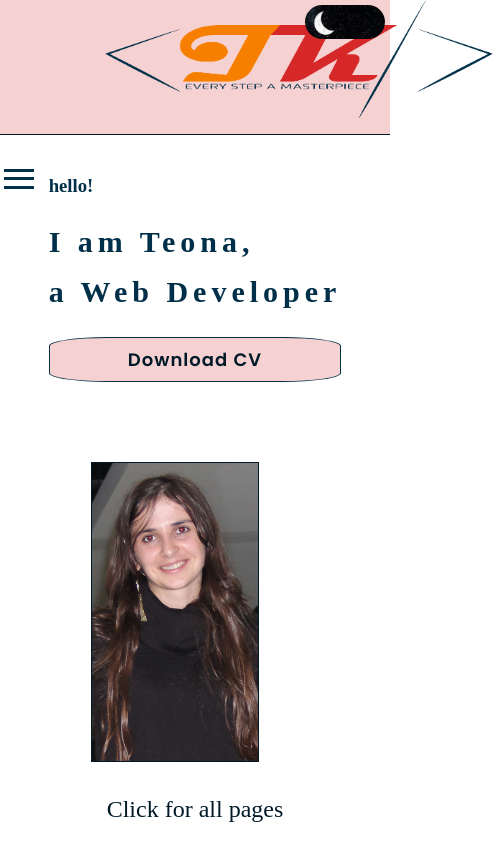
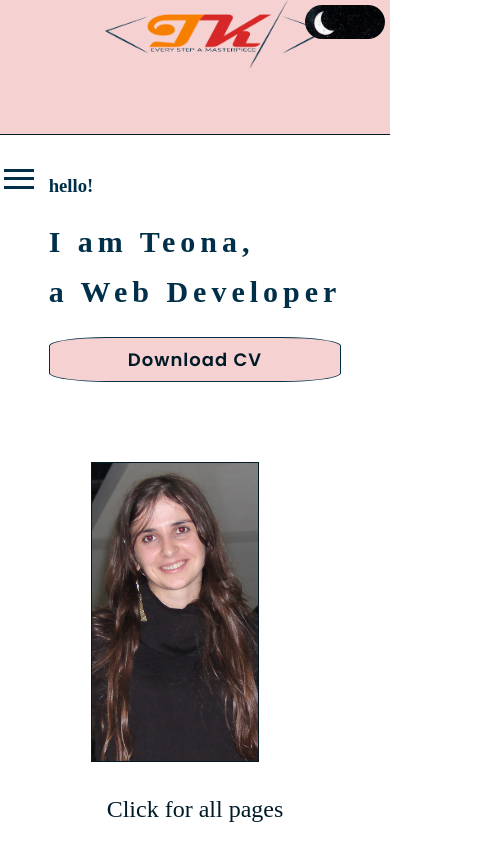
Before and after one commit to teokartvelishvili/aboutme, a React (Create React App) app: page / in a window 390 px wide. Shown: the top 844 px of the page, 493 px wide, since content can reach past the window. Built offline with nearby package versions, Linux system fonts and the light colour scheme.

Commit message:
Update Header.css

```diff
--- a/src/Components/Header/Header.css
+++ b/src/Components/Header/Header.css
@@ -69,7 +69,7 @@ width: 10px;
      }
     .LogoCont img
     {
-        height: 14vh;
+        height: 8vh;
         width: auto;
 
      }
```
